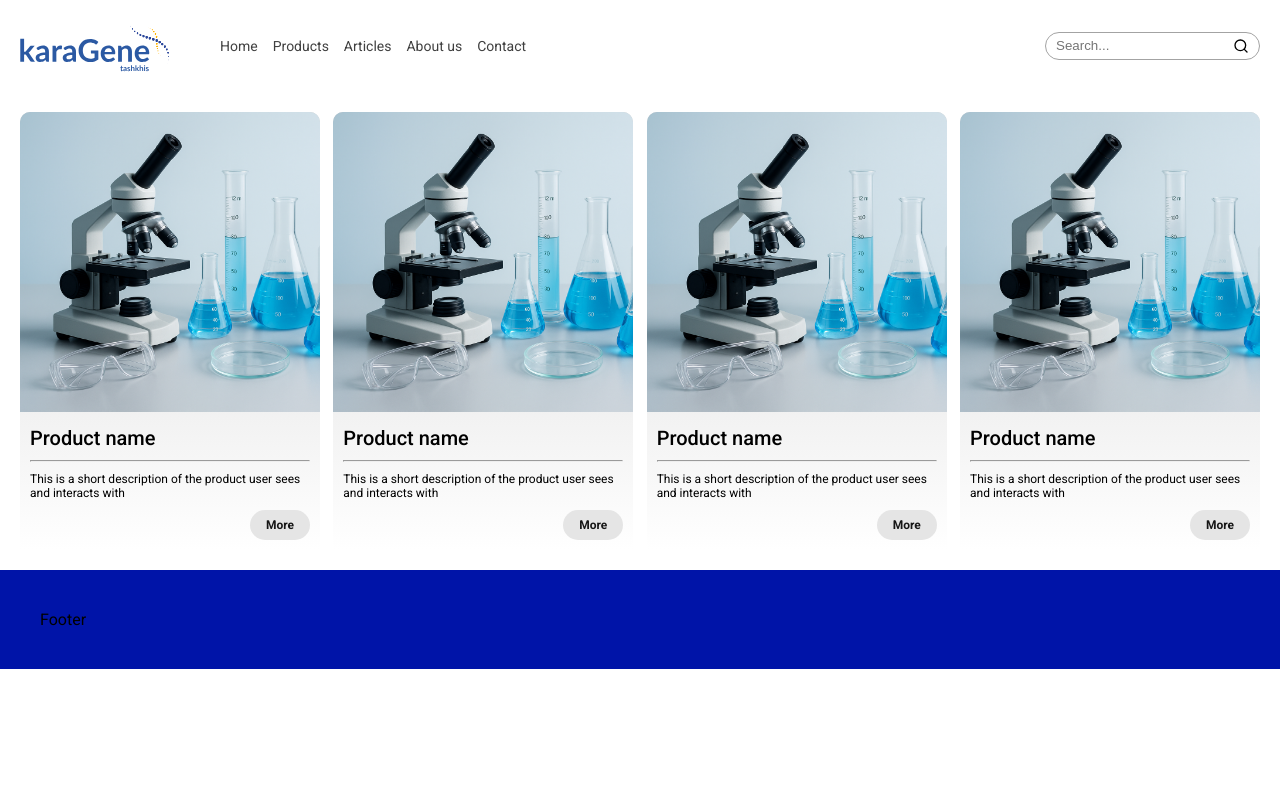
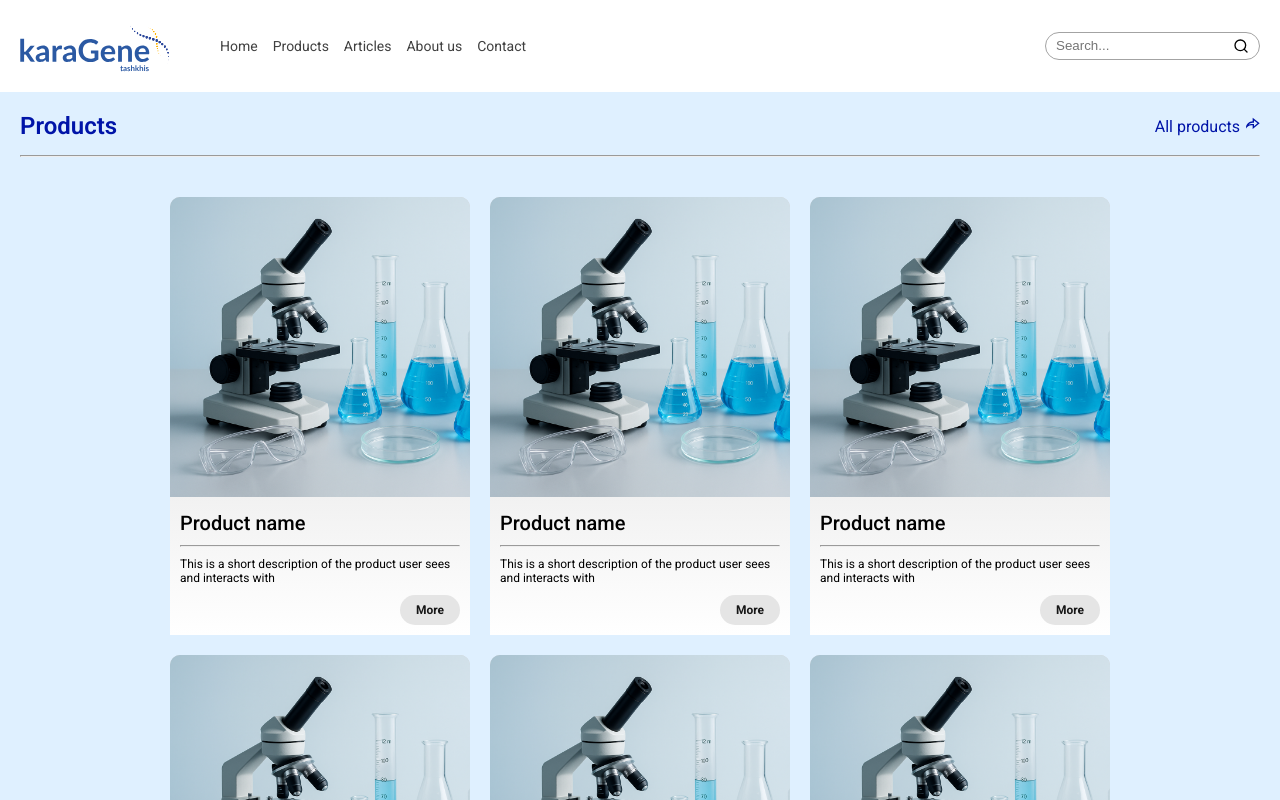
Before and after one commit to Team-JuJus/KGT, a Next.js app: page /en in a window 1280 px wide. Shown: the top 800 px of the page. Built offline with nearby package versions, Linux system fonts and the light colour scheme.

Commit message:
Improved root page products section

```diff
--- a/src/Data.ts
+++ b/src/Data.ts
@@ -1,4 +1,44 @@
 export const MOCK_CATEGORIES = [
+  {
+    title_en: "Product name",
+    title_fa: "نام محصول",
+    link: "",
+    alt: "",
+    image: "next.svg",
+    summary_en:
+      "This is a short description of the product user sees and interacts with",
+    summary_fa: "این یک توضیح کوتاه درباره محصول برای کاربر میباشد",
+  },
+  {
+    title_en: "Product name",
+    title_fa: "نام محصول",
+    link: "",
+    alt: "",
+    image: "next.svg",
+    summary_en:
+      "This is a short description of the product user sees and interacts with",
+    summary_fa: "این یک توضیح کوتاه درباره محصول برای کاربر میباشد",
+  },
+  {
+    title_en: "Product name",
+    title_fa: "نام محصول",
+    link: "",
+    alt: "",
+    image: "next.svg",
+    summary_en:
+      "This is a short description of the product user sees and interacts with",
+    summary_fa: "این یک توضیح کوتاه درباره محصول برای کاربر میباشد",
+  },
+  {
+    title_en: "Product name",
+    title_fa: "نام محصول",
+    link: "",
+    alt: "",
+    image: "next.svg",
+    summary_en:
+      "This is a short description of the product user sees and interacts with",
+    summary_fa: "این یک توضیح کوتاه درباره محصول برای کاربر میباشد",
+  },
   {
     title_en: "Product name",
     title_fa: "نام محصول",
--- a/src/components/products/ProductCard.module.css
+++ b/src/components/products/ProductCard.module.css
@@ -2,7 +2,7 @@
   position: relative;
   width: 300px;
   height: fit-content;
-  background: linear-gradient(180deg, var(--neutral-300), transparent);
+  background: linear-gradient(180deg, var(--neutral-300), white);
   border-radius: 10px 10px 0 0;
   overflow: hidden;
 }
--- a/src/components/root-page/ProductSection.module.css
+++ b/src/components/root-page/ProductSection.module.css
@@ -1,4 +1,25 @@
 .container {
   display: flex;
+  flex-direction: column;
+  background-color: #dff0ff;
+}
+
+.header {
+  display: flex;
+  flex-direction: column;
+  color: var(--primary);
+  gap: 15px;
+}
+
+.header_caption {
+  display: flex;
+  align-items: center;
   justify-content: space-between;
 }
+
+.products {
+  display: flex;
+  gap: 20px;
+  justify-content: center;
+  flex-wrap: wrap;
+}
--- a/src/components/root-page/ProductsSection.tsx
+++ b/src/components/root-page/ProductsSection.tsx
@@ -1,7 +1,10 @@
+import { RiShareForwardLine } from "react-icons/ri";
+
 import { MOCK_CATEGORIES as data } from "@/Data"; //temporary
 import ProductCard from "@/components/products/ProductCard";
 
 import styles from "./ProductSection.module.css";
+import Link from "next/link";
 
 interface ProductsSectionProps {
   lang: string;
@@ -10,6 +13,16 @@ interface ProductsSectionProps {
 const ProductsSection: React.FC<ProductsSectionProps> = ({ lang }) => {
   return (
     <section className={styles.container}>
+      <div className={styles.header}>
+        <div className={styles.header_caption}>
+          <h2>Products</h2>
+          <Link href={`${lang}/products`}>
+            All products <RiShareForwardLine />
+          </Link>
+        </div>
+        <hr />
+      </div>
+      <div className={styles.products}>
         {data.map((item, index) => (
           <ProductCard
             title={lang == "en" ? item.title_en : item.title_fa}
@@ -21,6 +34,7 @@ const ProductsSection: React.FC<ProductsSectionProps> = ({ lang }) => {
             lang={lang}
           />
         ))}
+      </div>
     </section>
   );
 };
--- a/src/styles/globals.css
+++ b/src/styles/globals.css
@@ -72,13 +72,18 @@
 
 /* Layout Defaults */
 
-section,
+section > *,
 header,
-footer div {
+footer > * {
   width: 100%;
   max-width: 1300px;
   margin: 0 auto;
   padding: 20px;
+}
+
+a {
+  text-decoration: none;
+  color: var(--primary);
 }
 
 /* Typography */
```
Lines whose indentation alone changed are shown as unchanged.
